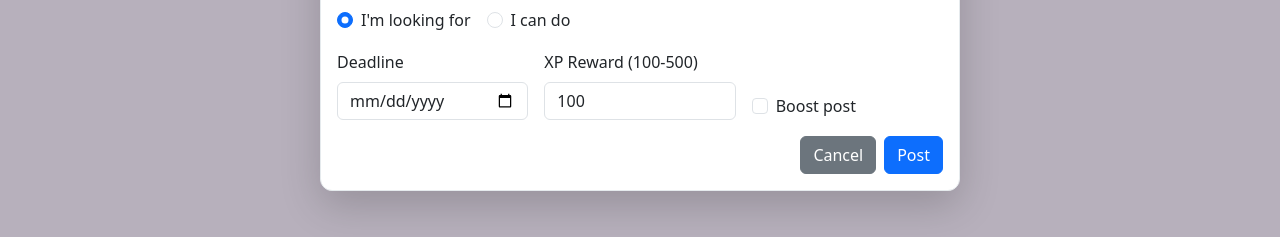
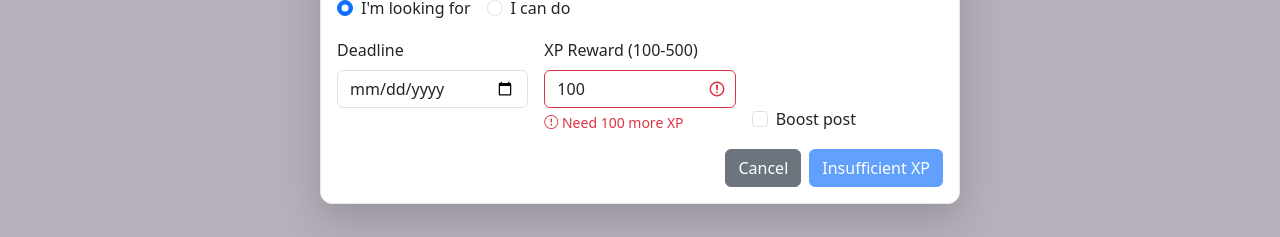
Before and after one commit to SirRicharod/mergemages-sidequest, an Angular app in the folder angular-frontend/: page / in a window 1280 px wide. Both pictures are taken after a click on the button "Make post". Shown: the part 467-704 px from the top of the page. Built offline with nearby package versions, Linux system fonts and the light colour scheme; no server answers.

Commit message:
Add XP validation to post creation form and display shortfall message

```diff
--- a/angular-frontend/src/app/components/post-composer/post-composer.html
+++ b/angular-frontend/src/app/components/post-composer/post-composer.html
@@ -56,7 +56,13 @@
           <div class="col-12 col-md-4">
             <label class="form-label" for="xpReward">XP Reward (100-500)</label>
             <input id="xpReward" type="number" class="form-control" [(ngModel)]="xpReward" name="xpReward"
-              min="100" max="500" step="10" required>
+              min="100" max="500" step="10" required
+              [class.is-invalid]="hasInsufficientXp">
+            @if (hasInsufficientXp) {
+              <div class="text-danger small mt-1">
+                <i class="bi bi-exclamation-circle"></i> Need {{ xpShortfall }} more XP
+              </div>
+            }
           </div>
           <div class="col-12 col-md-4 d-flex align-items-end">
             <div class="form-check">
@@ -68,7 +74,13 @@
 
         <div class="mt-3 d-flex justify-content-end">
           <button class="btn btn-secondary me-2" type="button" (click)="togglePopup()">Cancel</button>
-          <button class="btn btn-primary" type="submit">Post</button>
+          <button class="btn btn-primary" type="submit" [disabled]="hasInsufficientXp">
+            @if (hasInsufficientXp) {
+              Insufficient XP
+            } @else {
+              Post
+            }
+          </button>
         </div>
       </form>
     </div>
--- a/angular-frontend/src/app/components/post-composer/post-composer.ts
+++ b/angular-frontend/src/app/components/post-composer/post-composer.ts
@@ -19,6 +19,17 @@ export class PostComposerComponent {
   // Popup visibility (kept from previous step)
   popupVisible = false;
   validationError = '';
+
+  // Check if user has insufficient XP
+  get hasInsufficientXp(): boolean {
+    const currentXp = this.auth.currentUser()?.xp_balance || 0;
+    return this.xpReward > currentXp;
+  }
+
+  get xpShortfall(): number {
+    const currentXp = this.auth.currentUser()?.xp_balance || 0;
+    return Math.max(0, this.xpReward - currentXp);
+  }
 
   // Form model
   title = '';
@@ -71,6 +82,10 @@ export class PostComposerComponent {
       this.validationError = 'XP Reward must be between 100 and 500';
       return;
     }
+    if (this.hasInsufficientXp) {
+      this.validationError = `Insufficient XP. You need ${this.xpShortfall} more XP to create this post.`;
+      return;
+    }
 
     // Clear any previous errors
     this.validationError = '';
```
